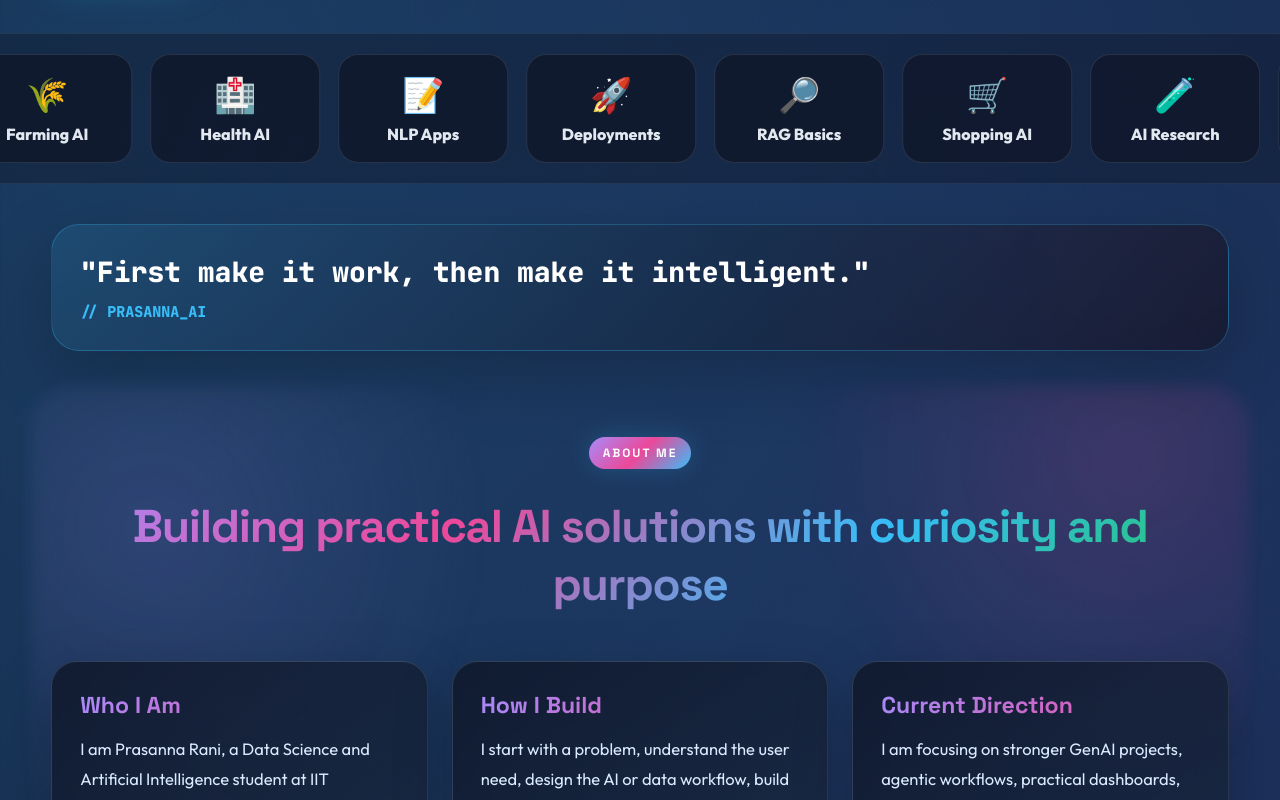
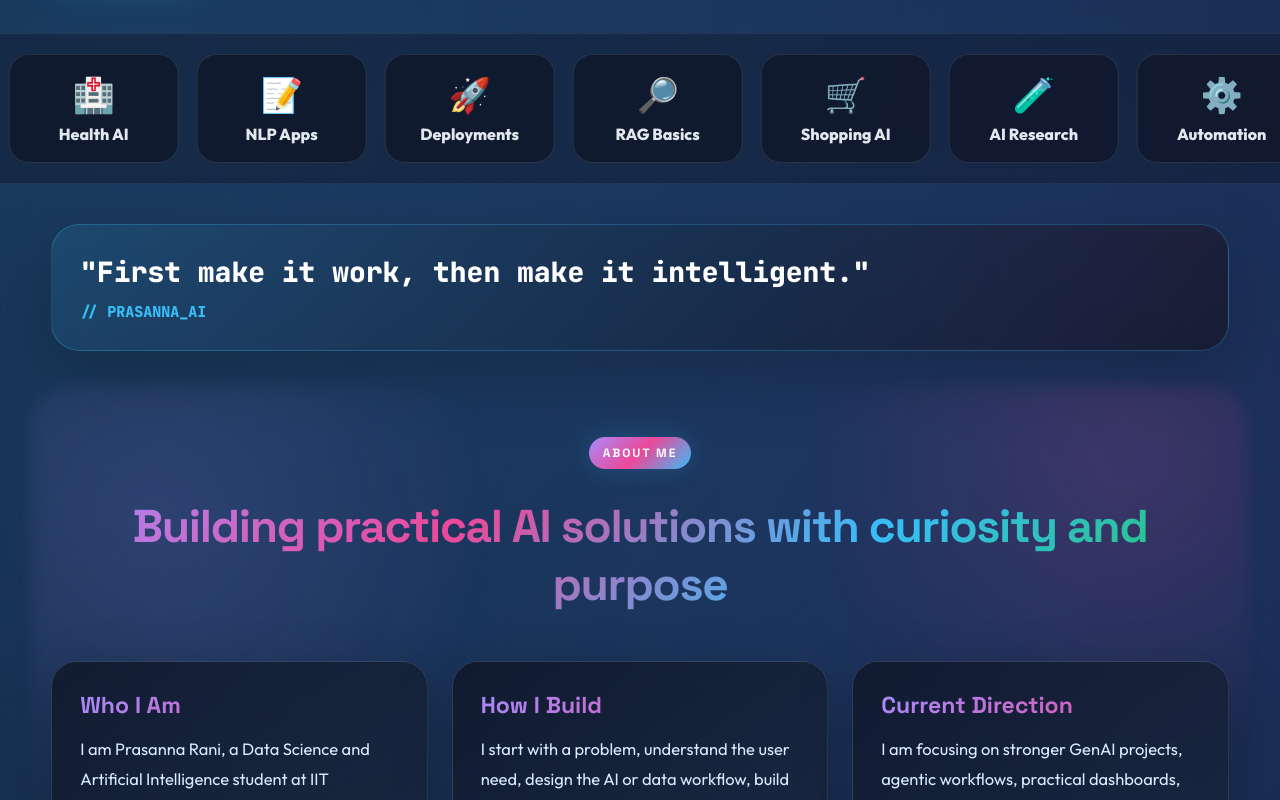
Before and after one commit to Prasannasegabandi36/prasanna-ai-ml-portfolio, a React (Vite) app: page / in a window 1280 px wide. Shown: the part 900-1700 px from the top of the page. Built offline with nearby package versions, Linux system fonts and the light colour scheme.

Commit message:
Update main.jsx

```diff
--- a/src/main.jsx
+++ b/src/main.jsx
@@ -123,11 +123,6 @@ const skillGroups = [
 
 const researchDomains = [
   {
-    icon: "🌾",
-    title: "Agriculture AI",
-    desc: "Smart farming assistants for crop support, irrigation guidance, fertilizer awareness, and farmer-friendly voice tools."
-  },
-  {
     icon: "🏥",
     title: "Healthcare AI",
     desc: "AI tools for medicine awareness, prescription reading, and simple health explanations."
@@ -163,7 +158,6 @@ const visualStrip = [
   { icon: "🧠", title: "ML Models" },
   { icon: "📊", title: "Dashboards" },
   { icon: "🤖", title: "AI Agents" },
-  { icon: "🌾", title: "Farming AI" },
   { icon: "🏥", title: "Health AI" },
   { icon: "📝", title: "NLP Apps" },
   { icon: "🚀", title: "Deployments" },
@@ -191,17 +185,6 @@ const aiTopics = [
 ];
 
 const projects = [
-  {
-    title: "AgriVision AI Smart Farming Assistant",
-    category: "Agriculture AI",
-    year: "2026",
-    image: "🌾",
-    tech: ["Python", "Streamlit", "Pandas", "Plotly", "Pillow", "Groq API"],
-    desc: "A smart farming assistant website for farmers with crop recommendation, fertilizer guidance, irrigation advice, image-based farming reports, crop calendar, and farmer-friendly AI support.",
-    impact: "Built to help farmers understand crop health, soil needs, fertilizer use, and irrigation decisions in a simple way.",
-    github: "https://github.com/Prasannasegabandi36/agrivision-ai-smart-farming-assistant",
-    live: "https://agrivision-ai-smart-farming-assistant.streamlit.app/"
-  },
   {
     title: "AI Medicine Safety Assistant",
     category: "Healthcare AI",
@@ -314,7 +297,6 @@ She is learning data science, mathematics, computing, machine learning, deep lea
 • Deployment: Streamlit, Streamlit Cloud, Vercel, Git, GitHub, VS Code, Jupyter, Google Colab`,
 
   projects: `Major Projects:
-• AgriVision AI Smart Farming Assistant
 • AI Medicine Safety Assistant
 • Multi-Agent AI Career Assistant
 • AI Shopping Assistant
@@ -323,19 +305,6 @@ She is learning data science, mathematics, computing, machine learning, deep lea
 • Nassau Candy Distributor Analytics
 
 These projects show her skills in AI/ML, GenAI, Streamlit apps, dashboards, NLP, agriculture AI, healthcare AI, and business analytics.`,
-
-  farming: `AgriVision AI Smart Farming Assistant is a smart farming project built for farmers.
-
-It supports:
-• Crop recommendation
-• Fertilizer guidance
-• Irrigation advice
-• Image-based crop reports
-• Crop calendar
-• Farmer-friendly AI support
-• Simple farming explanations
-
-The goal is to help farmers understand crop health, soil needs, fertilizer usage, and irrigation decisions in a simple way.`,
 
   experience: `Experience:
 • Unified Mentor — Data Science Work, 2026 - Present
```
